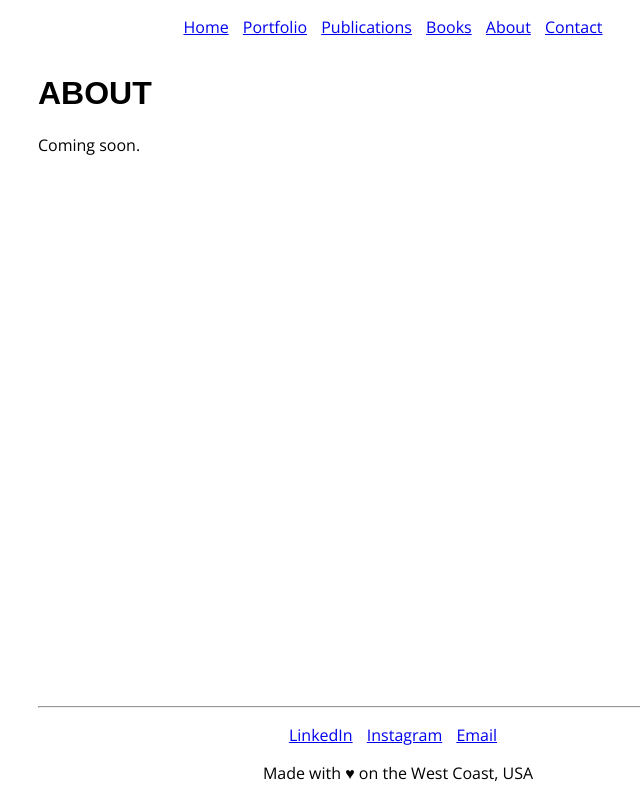
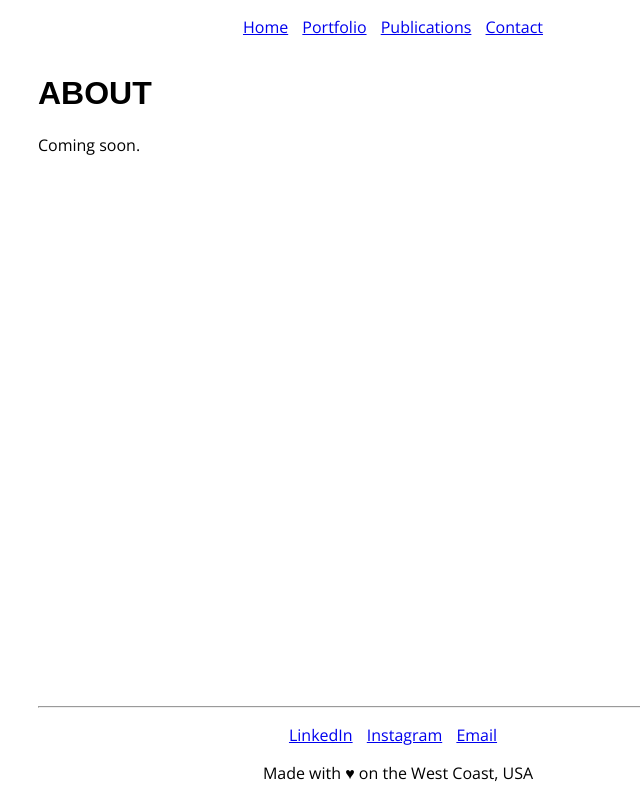
Before and after one commit to connorgeiman/site, a plain HTML site: page about.html in a window 1280 px wide. Shown: the whole page, without its empty margins (242-882 px from the left). Drawn offline with Linux system fonts and the light colour scheme; a web font is replaced by a local one.

Commit message:
Remove books from header

```diff
--- a/about.html
+++ b/about.html
@@ -14,8 +14,8 @@
                 <li><a href="index.html">Home</a></li>
                 <li><a href="portfolio.html">Portfolio</a></li>
                 <li><a href="publications.html">Publications</a></li>
-                <li><a href="books.html">Books</a></li>
-                <li><a href="about.html">About</a></li>
+                <!-- <li><a href="books.html">Books</a></li>
+                <li><a href="about.html">About</a></li> -->
                 <li><a href="contact.html">Contact</a></li>
             </ul>
         </nav>
```
Also changed, not shown: books.html (+1 -1 lines), contact.html (+1 -1 lines), index.html (+1 -1 lines), portfolio.html (+1 -1 lines), publications.html (+1 -1 lines), 1 other file.
